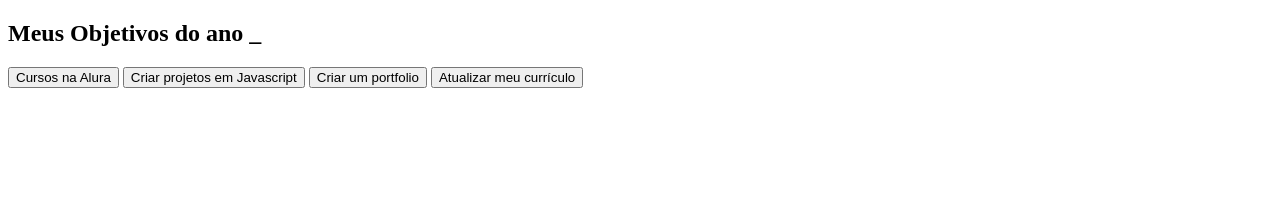
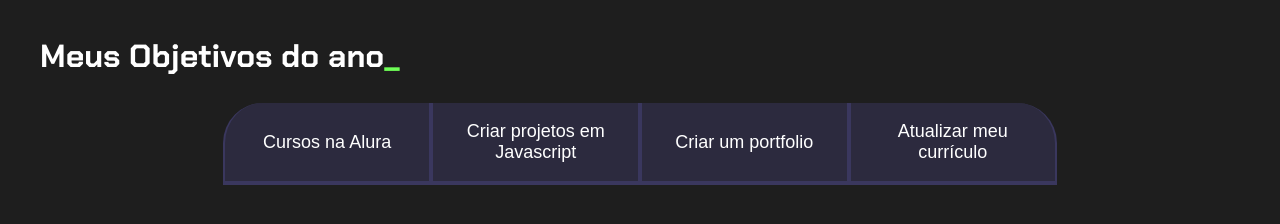
Before and after one commit to duardincorole/Siteprojetodevida, a plain HTML site: page index.html in a window 1280 px wide. Drawn offline with Linux system fonts and the light colour scheme.

Commit message:
Add files via upload

```diff
--- /dev/null
+++ b/main.js
@@ -0,0 +1 @@
+const botoes = document.querySelectorAll(.botoes); console.log(botoes)
--- a/style.css
+++ b/style.css
@@ -1,8 +1,80 @@
-:root{
-    --background-color:#1E1E1E;
-    --verde:#6FFF57;
-    --branco:#FFFFFF;
-    --botao-ativo:#rgba(58, 55, 94, 1);
-    --botao-inativo:#3A375E;
-    --texto-fundo:#rgba(58, 55, 94, 0.3);
+@import url('https://fonts.googleapis.com/css2?family=Chakra+Petch:wght@400;700&display=swap');
+
+:root {
+    --cor-de-fundo: #1E1E1E;
+    --verde: #6FFF57;
+    --branco: #FFFFFF;
+    --botao-ativo: #3A375E;
+    --botao-inativo: rgba(58, 55, 94, 0.5);
+    --texto-fundo: rgba(58, 55, 94, 0.3);
 }
+
+body {
+    background-color: var(--cor-de-fundo);
+    color: var(--branco);
+    font-family: 'Chakra Petch', sans-serif;
+}
+
+
+.conteudo-principal {
+    display: flex;
+    flex-direction: column;
+    justify-content: center;
+    align-items: center;
+    max-width: 1200px;
+    width: 100%;
+    margin: 0 auto;
+}
+
+.titulo-principal {
+    text-align: left;
+    width: 100%;
+    font-size: 32px;
+}
+
+.titulo-principal span {
+    color: var(--verde);
+}
+
+.botao {
+    font-family: "Crakra Petch", sans-serif;
+    background-color: var(--botao-inativo);
+    color: var(--branco);
+    display: flex;
+    justify-content: center;
+    padding: 1em;
+    font-size: 18px;
+    align-items: center;
+    width: 100%;
+    border-bottom: 4px solid var(--botao-ativo);
+    border-left: 2px solid var(--botao-ativo);
+    border-right: 2px solid var(--botao-ativo);
+    border-top: none;
+}
+
+.botao:first-child {
+    border-radius: 40px 40px 0 0;
+}
+
+.botoes {
+    display: block;
+}
+
+
+@media screen and (min-width: 768px) {
+    .botoes {
+        display: flex;
+    }
+
+    .botao:first-child {
+        border-radius: 40px 0 0 0;
+    }
+
+    .botao:last-child {
+        border-radius: 0 40px 0 0;
+    }
+}
+.botao-ativo{
+    background-color:var(--botao-ativo)
+    border-bottom: 4px solid var(#6FFF57)
+}
```
Also changed, not shown: index.html (+1 -2 lines).
